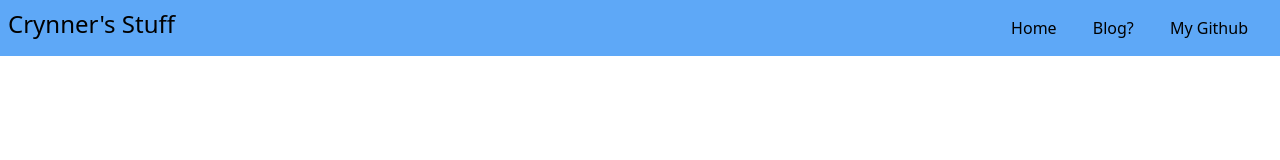
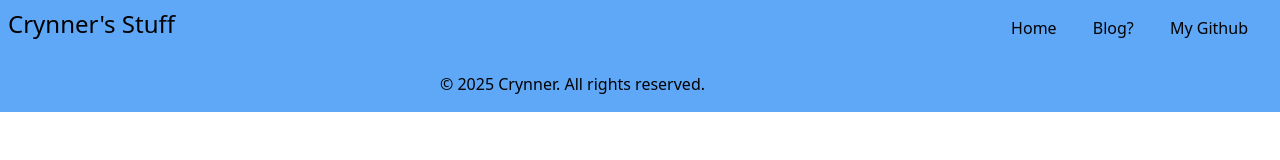
Before and after one commit to Crynner/crynner.github.io, an Astro site: page / in a window 1280 px wide. Built offline with nearby package versions, Linux system fonts and the light colour scheme; Astro itself is replaced by a stand-in of ours.

Commit message:
added basic footer, copyright text only

```diff
--- a/src/pages/index.astro
+++ b/src/pages/index.astro
@@ -19,5 +19,8 @@ import "../styles/global.css";
 				<a href="https://github.com/Crynner" target="_blank">My Github</a>
 			</div>
 		</header>
+		<footer class="mx-auto bg-[#5ea8f7] py-4">
+			<p class="mx-auto w-100">&copy; 2025 Crynner. All rights reserved.</p>
+		</footer>
 	</body>
 </html>
```
